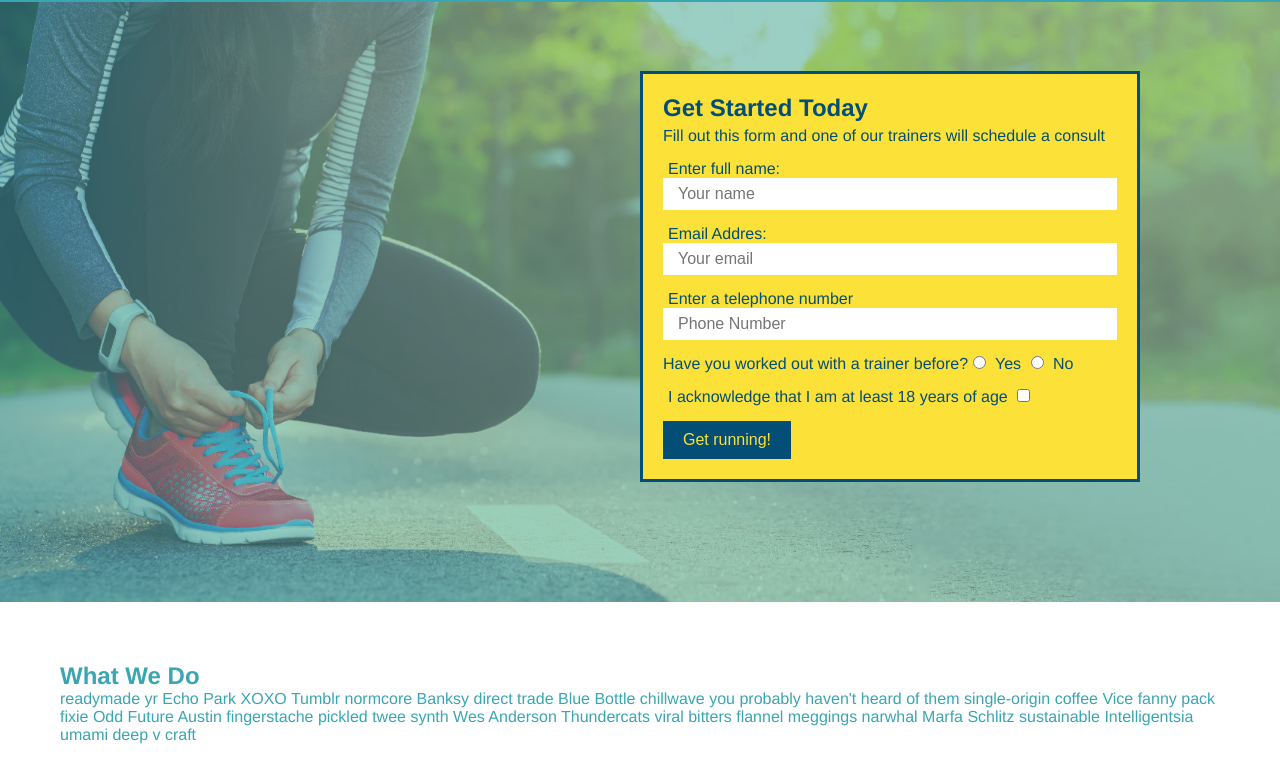
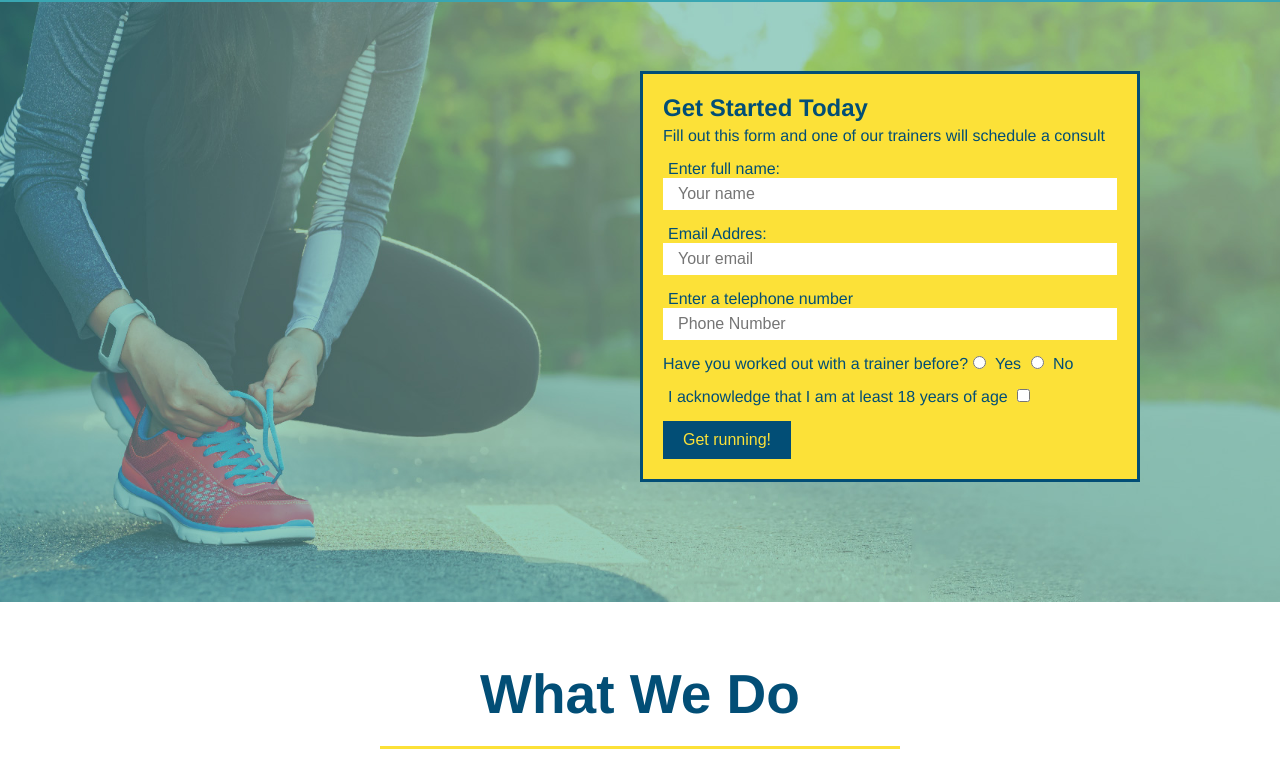
Before and after one commit to Chaos015/run-buddy, a plain HTML site: page index.html in a window 1280 px wide. Shown: the part 80-861 px from the top of the page. Drawn offline with Linux system fonts and the light colour scheme.

Commit message:
style what we do section

```diff
--- a/assets/css/style.css
+++ b/assets/css/style.css
@@ -108,3 +108,22 @@ section{
     padding: 10px 20px;
     font-size: 16px
 }
+.intro {
+    text-align: center;
+}
+.intro h2 {
+    display: inline-block;
+    font-size: 55px;
+    color: #024e76;
+    margin-bottom: 35px;
+    padding: 0 100px 20px 100px;
+    border-bottom: 3px solid;
+    border-color: #fce138
+}
+.intro p {
+    line-height: 1.7;
+    color: #39a6b2;
+    width: 80%;
+    font-size: 20px;
+    margin: 0 auto;
+}
--- a/index.html
+++ b/index.html
@@ -96,12 +96,12 @@
 
 <!-- "what we do" section-->
 
-<section id="what-we-do">
+<section id="what-we-do" class="intro">
 
     <h2>What We Do</h2>
     <p>
 
-        readymade yr Echo Park XOXO Tumblr normcore Banksy direct trade Blue Bottle chillwave you probably haven't heard of them single-origin coffee Vice fanny pack fixie Odd Future Austin fingerstache pickled twee synth Wes Anderson Thundercats viral bitters flannel meggings narwhal Marfa Schlitz sustainable Intelligentsia umami deep v craft
+        butcher selfies chambray shabby chic gentrify readymade yr Echo Park XOXO Tumblr normcore Banksy direct trade Blue Bottle chillwave you probably haven't heard of them single-origin coffee Vice fanny pack fixie Odd Future Austin fingerstache pickled twee synth Wes Anderson Thundercats viral bitters flannel meggings narwhal Marfa Schlitz sustainable Intelligentsia umami deep v craft
 
     </p>
 
```
